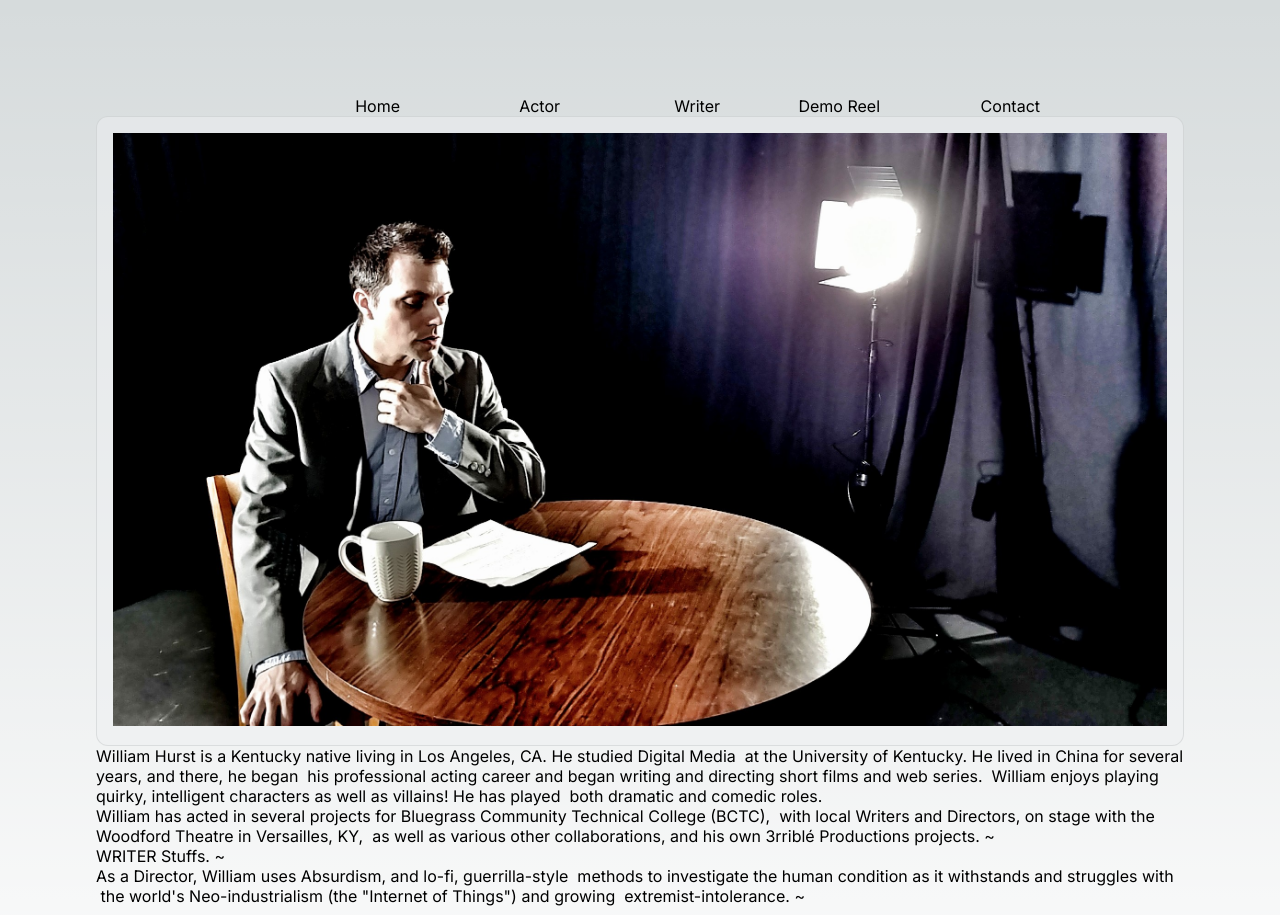
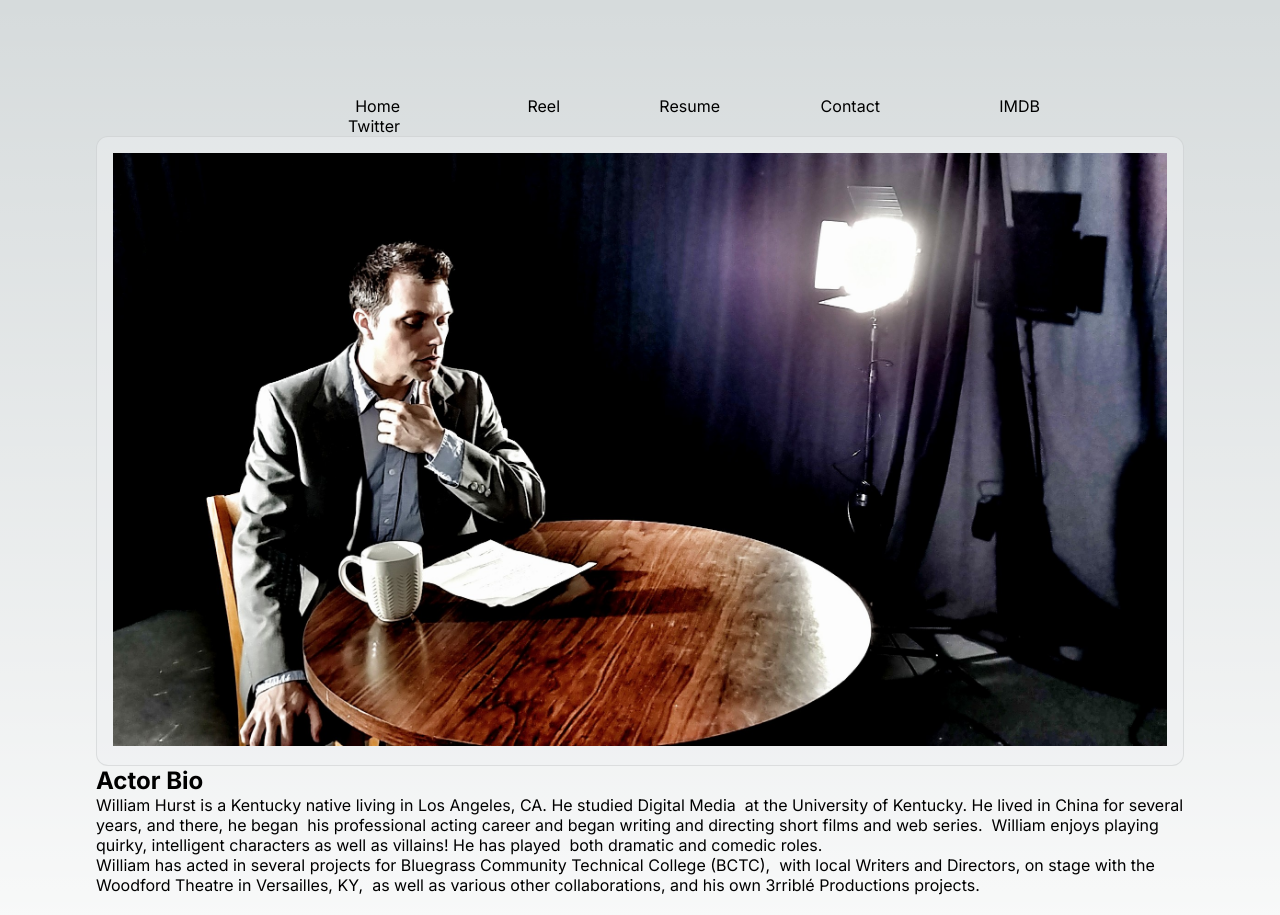
Before and after one commit to billbunkum/williamhurstacting, a Next.js app: page / in a window 1280 px wide. Shown: the top 915 px of the page. Built offline with nearby package versions, Linux system fonts and the light colour scheme.

Commit message:
add socials

```diff
--- a/pages/_actor.js
+++ b/pages/_actor.js
@@ -1,16 +1,14 @@
 export default function Actor() {
 	return (
 		<>
-		William Hurst is a Kentucky native living in Los Angeles, CA. He studied Digital Media
-&nbsp;at the University of Kentucky. He lived in China for several years, and there, he began
-&nbsp;his professional acting career and began writing and directing short films and web series.
-&nbsp;William enjoys playing quirky, intelligent characters as well as villains! He has played
-&nbsp;both dramatic and comedic roles.
-<br />
-William has acted in several projects for Bluegrass Community Technical College (BCTC),
-&nbsp;with local Writers and Directors, on stage with the Woodford Theatre in Versailles, KY,
-&nbsp;as well as various other collaborations, and his own 3rriblé Productions projects.
-~
+		<p>William Hurst is a Kentucky native living in Los Angeles, CA. He studied Digital Media
+		&nbsp;at the University of Kentucky. He lived in China for several years, and there, he began
+		&nbsp;his professional acting career and began writing and directing short films and web series.
+		&nbsp;William enjoys playing quirky, intelligent characters as well as villains! He has played
+		&nbsp;both dramatic and comedic roles.</p>
+		<p>William has acted in several projects for Bluegrass Community Technical College (BCTC),
+		&nbsp;with local Writers and Directors, on stage with the Woodford Theatre in Versailles, KY,
+		&nbsp;as well as various other collaborations, and his own 3rriblé Productions projects.</p>
 		</>
 	);
 }
--- a/pages/_bio.js
+++ b/pages/_bio.js
@@ -5,9 +5,8 @@ import Director from './_director';
 export default function Bio() {
   return (
 	<>
+		<h2>Actor Bio</h2>
 		<Actor />
-		<Writer />
-		<Director />
 	</>
   );
 }
--- a/pages/_director.js
+++ b/pages/_director.js
@@ -1,12 +1,10 @@
 export default function Director() {
 	return (
 	<>
-		<p>As a Director, William uses Absurdism, and lo-fi, guerrilla-style
-&nbsp;methods to investigate the human condition as it withstands and struggles with
-&nbsp;the world's Neo-industrialism (the "Internet of Things") and growing
-&nbsp;extremist-intolerance.
-~
-		</p>
+		<p>As a Writer and Director, William focuses on "slice of life" stories.
+&nbsp;His projects investigate the lifestyles of Millennials and Gen Z
+&nbsp;during the current Neo-industrialism (the "Internet of Things") and growing
+&nbsp;extremist-intolerance and seeks to find a balanced perspective through comedy.</p>
 	</>
 	);
 }
--- a/pages/_writer.js
+++ b/pages/_writer.js
@@ -3,7 +3,6 @@ export default function Writer() {
 	<>
 		<p>
 			WRITER Stuffs.
-			~
 		</p>
 	</>
 	);
--- a/pages/index.js
+++ b/pages/index.js
@@ -21,10 +21,16 @@ export default function Home() {
     <main className={`${styles.main} ${inter.className}`}>
 		<div className={styles.header_grid}>
 	  	<a href="#">Home</a>
-	  <a href="#">Actor</a>
-	  <a href="#">Writer</a>
-	  <a href="#">Demo Reel</a>
+	  	<a href="https://vimeo.com/williamrichardhurst">Reel</a>
+	  	<a href="#">Resume</a>
 	  	<a href="#">Contact</a>
+			<a href="#">IMDB</a>
+	  	<a href="#">Twitter</a>
+		</div>
+		<div className={styles.header_socials}>
+			<a href="#"></a>
+			<a href="#"></a>
+			<a href="#"></a>
 		</div>
 
 {/* CONTENT */}
@@ -34,14 +40,10 @@ export default function Home() {
 				className={styles.header_image}
 				/>
 			</p>
-          <div>
-
-          </div>
     </div>
 
 {/* CENTER IMAGE */}
-
-{/*        <div className={styles.center}>*/}
+		{/*<div className={styles.center}>*/}
 		<div className={styles.content_grid}>
 			<Bio />
 		</div>
@@ -54,11 +56,9 @@ export default function Home() {
       target="_blank"
       rel="noopener noreferrer"
       >
-            <h2>
-              YouTube <span>-&gt;</span>
+      	<h2>YouTube <span>-&gt;</span>
 					</h2>
-            <p>
-							Projects
+      	<p>Projects
       		</p>
       </a>
 
@@ -68,11 +68,9 @@ export default function Home() {
       target="_blank"
       rel="noopener noreferrer"
       >
-            <h2>
-              Learn <span>-&gt;</span>
+      	<h2>Learn <span>-&gt;</span>
 	        </h2>
-            <p>
-              Learn about Next.js in an interactive course with&nbsp;quizzes!
+        <p>Learn about Next.js in an interactive course with&nbsp;quizzes!
   				</p>
       </a>
 
@@ -82,11 +80,9 @@ export default function Home() {
       target="_blank"
       rel="noopener noreferrer"
       >
-            <h2>
-              Templates <span>-&gt;</span>
+        <h2>Templates <span>-&gt;</span>
           </h2>
-            <p>
-              Discover and deploy boilerplate example Next.js&nbsp;projects.
+        <p>Discover and deploy boilerplate example Next.js&nbsp;projects.
           </p>
       </a>
 
@@ -99,9 +95,7 @@ export default function Home() {
       	<h2>
         Deploy <span>-&gt;</span>
         </h2>
-            <p>
-              Instantly deploy your Next.js site to a shareable URL
-              with&nbsp;Vercel.
+        <p>Instantly deploy your Next.js site to a shareable URL with&nbsp;Vercel.
           </p>
       </a>
     </div>
--- a/styles/Home.module.css
+++ b/styles/Home.module.css
@@ -52,6 +52,13 @@
   grid-template-columns: repeat(5, minmax(20%, auto));
   max-width: var(--small-width);
   width: 100%;
+}
+
+.header_socials {
+	text-align: right;
+	display: grid;
+	grid-template-columns: repeat(3, minmax(20%, auto));
+	width: 100%;
 }
 
 .content_grid {
@@ -162,7 +169,7 @@
     padding: 4rem;
   }
 
-  .grid {
+  .grid, .header_grid, .header_socials {
     grid-template-columns: 1fr;
     margin-bottom: 120px;
     max-width: 320px;
@@ -239,7 +246,7 @@
 
 /* Tablet and Smaller Desktop */
 @media (min-width: 701px) and (max-width: 1120px) {
-  .grid {
+  .grid, .header_grid, .header_socials {
     grid-template-columns: repeat(2, 50%);
   }
 }
```
Also changed, not shown: 1 other file (tests, documents, lock files or other folders). Lines whose indentation alone changed are shown as unchanged.
